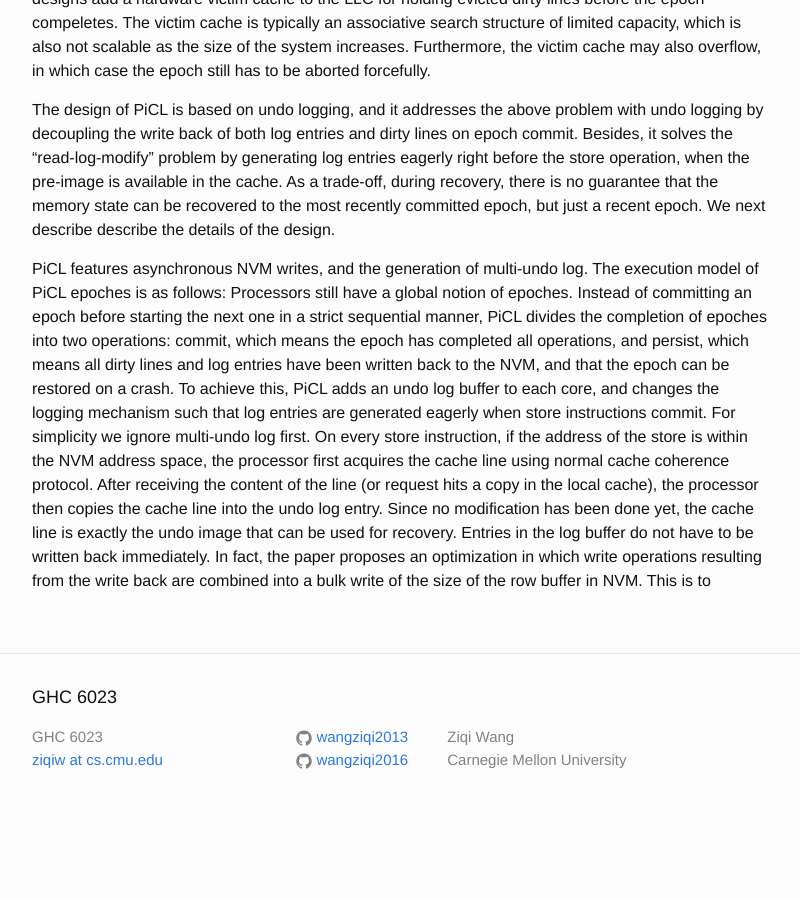
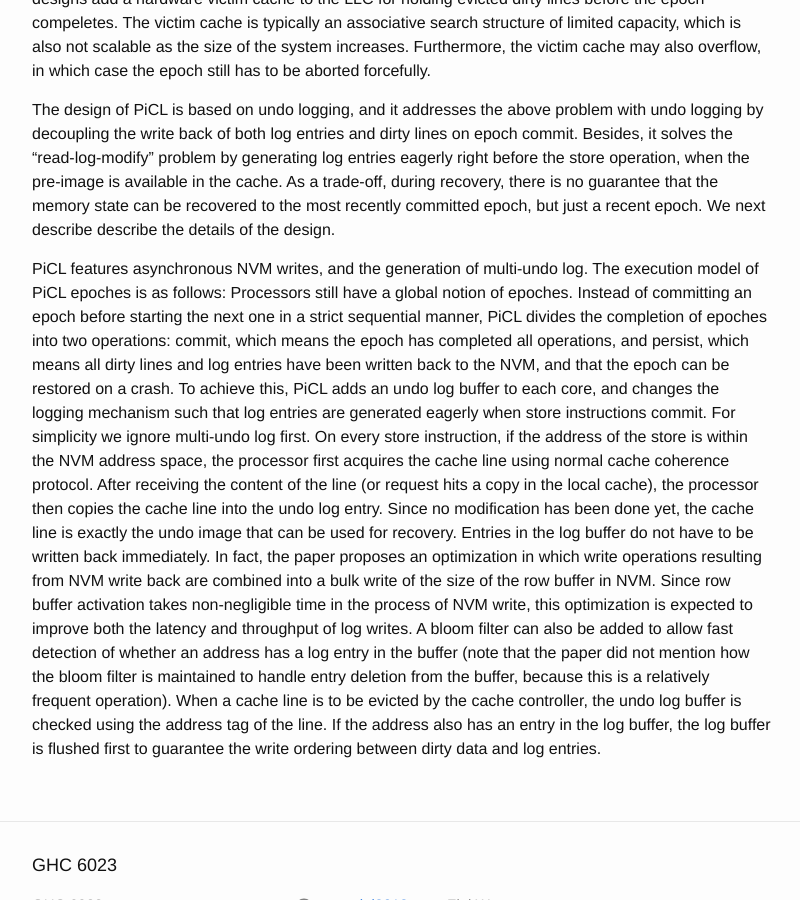
Before and after one commit to wangziqi2013/wangziqi2013.github.io, a Jekyll site: the page built from _posts/2019-02-08-picl.markdown, in a window 1280 px wide and 900 px high, scrolled down 1783 px. Shown: the whole window, without its empty margins (238-1038 px from the left). Built offline with Jekyll 4.4.1, drawn with Linux system fonts in a browser that asks for light colours; before the commit the page ends 2614 px from its top, so only the background shows below that.

Commit message:
Adding undo log buffer

```diff
--- a/_posts/2019-02-08-picl.markdown
+++ b/_posts/2019-02-08-picl.markdown
@@ -80,5 +80,11 @@ On every store instruction, if the address of the store is within the NVM addres
 cache line using normal cache coherence protocol. After receiving the content of the line (or request hits a copy in the
 local cache), the processor then copies the cache line into the undo log entry. Since no modification has been done yet,
 the cache line is exactly the undo image that can be used for recovery. Entries in the log buffer do not have to be written
-back immediately. In fact, the paper proposes an optimization in which write operations resulting from the write back
-are combined into a bulk write of the size of the row buffer in NVM. This is to
+back immediately. In fact, the paper proposes an optimization in which write operations resulting from NVM write back
+are combined into a bulk write of the size of the row buffer in NVM. Since row buffer activation takes non-negligible time
+in the process of NVM write, this optimization is expected to improve both the latency and throughput of log writes.
+A bloom filter can also be added to allow fast detection of whether an address has a log entry in the buffer (note that the
+paper did not mention how the bloom filter is maintained to handle entry deletion from the buffer, because this is a relatively
+frequent operation). When a cache line is to be evicted by the cache controller, the undo log buffer is checked using the
+address tag of the line. If the address also has an entry in the log buffer, the log buffer is flushed first to guarantee
+the write ordering between dirty data and log entries.
```
